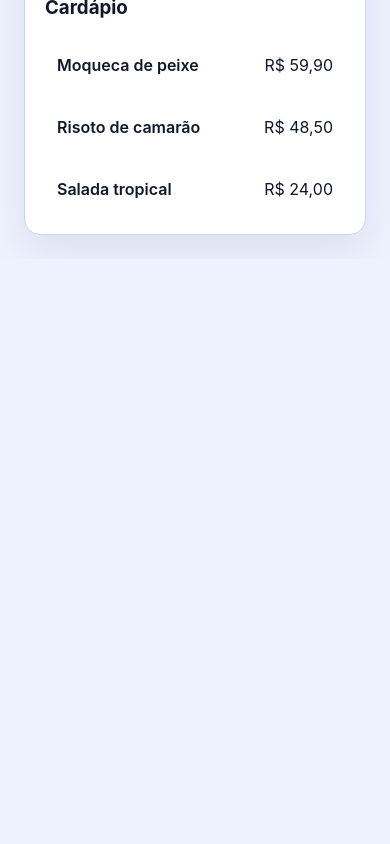
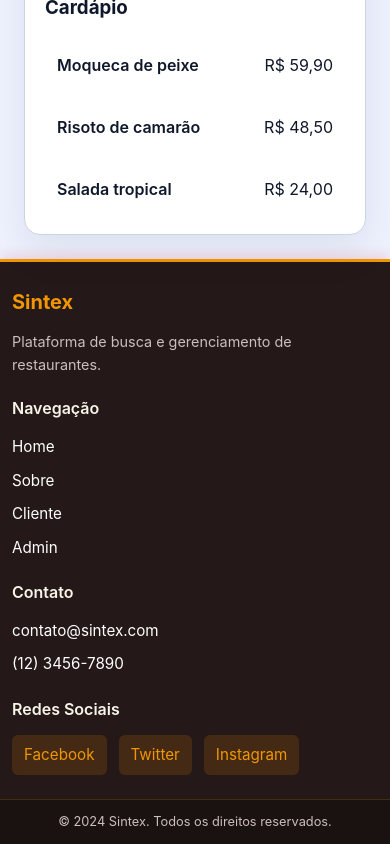
Before and after one commit to layannesousa2025/Sintex, a React (Vite) app in the folder sintex/sintex/: page / in a window 390 px wide. Shown: the part 2375-3219 px from the top of the page. Before the commit the page ends 2634 px from the top, so only its background shows below. Built offline with nearby package versions, Linux system fonts and the light colour scheme.

Commit message:
Layanne: adicionei o Footer

```diff
--- a/sintex/sintex/src/App.jsx
+++ b/sintex/sintex/src/App.jsx
@@ -6,6 +6,7 @@ import Client from "./Pages/Client/Client";
 import Menu from "./Componentes/Menu/Menu";
 import LayoutMenu from "./Pages/LayoutMenu/LayoutMenu";
 import PaginaDeErro from "./PaginaDeErro/paginaderro";
+import Footer from "./Componentes/Footer/Footer";
 export default function App() {
   return (
     <>
@@ -17,10 +18,10 @@ export default function App() {
         </Route>
 
         <Route path="admin" element={<Admin />} />
-        <Route path="/about" element={<About />} />
+        <Route path="about" element={<About />} />
         <Route path="*" element={<PaginaDeErro />} />
       </Routes>
-
+      <Footer />
     </>
   )
 }
--- /dev/null
+++ b/sintex/sintex/src/Componentes/Footer/Footer.css
@@ -0,0 +1,125 @@
+.footer {
+    width: 100%;
+    background: #251819;
+    color: #ffffff;
+    border-top: 3px solid #F19601;
+    box-shadow: 0 -4px 12px rgba(226, 30, 38, 0.15);
+}
+
+.footerContent {
+    display: grid;
+    grid-template-columns: repeat(auto-fit, minmax(220px, 1fr));
+    gap: 32px;
+    padding: 40px 24px;
+    max-width: 1200px;
+    margin: 0 auto;
+}
+
+.footerSection {
+    display: flex;
+    flex-direction: column;
+    gap: 12px;
+}
+
+.footerSection h3 {
+    font-size: 1.5rem;
+    font-weight: 700;
+    margin: 0;
+    color: #F19601;
+}
+
+.footerSection h4 {
+    font-size: 1rem;
+    font-weight: 600;
+    margin: 0;
+    color: #f8f5e8;
+}
+
+.footerSection p {
+    margin: 0;
+    font-size: 0.9rem;
+    line-height: 1.6;
+    color: #ccbebe;
+}
+
+.footerSection ul {
+    list-style: none;
+    padding: 0;
+    margin: 0;
+    display: flex;
+    flex-direction: column;
+    gap: 8px;
+}
+
+.footerSection a {
+    color: #ffffff;
+    text-decoration: none;
+    font-size: 0.95rem;
+    transition: color 0.18s ease, transform 0.18s ease;
+    width: fit-content;
+}
+
+.footerSection a:hover {
+    color: #F19601;
+    transform: translateX(4px);
+}
+
+.socialLinks {
+    display: flex;
+    gap: 12px;
+}
+
+.socialLinks a {
+    display: inline-flex;
+    align-items: center;
+    justify-content: center;
+    padding: 8px 12px;
+    background: rgba(241, 150, 1, 0.15);
+    border-radius: 6px;
+    color: #F19601;
+    transition: background 0.18s ease, color 0.18s ease, transform 0.18s ease;
+}
+
+.socialLinks a:hover {
+    background: #F19601;
+    color: #251819;
+    transform: translateY(-2px);
+}
+
+.footerBottom {
+    text-align: center;
+    padding: 16px 24px;
+    border-top: 1px solid rgba(241, 150, 1, 0.2);
+    font-size: 0.85rem;
+    color: #ccbebe;
+    background: rgba(0, 0, 0, 0.3);
+}
+
+.footerBottom p {
+    margin: 0;
+}
+
+@media (max-width: 768px) {
+    .footerContent {
+        grid-template-columns: repeat(2, 1fr);
+        gap: 24px;
+        padding: 32px 16px;
+    }
+
+    .footerSection h3 {
+        font-size: 1.25rem;
+    }
+
+    .footerBottom {
+        font-size: 0.8rem;
+        padding: 12px 16px;
+    }
+}
+
+@media (max-width: 480px) {
+    .footerContent {
+        grid-template-columns: 1fr;
+        gap: 20px;
+        padding: 24px 12px;
+    }
+}
--- /dev/null
+++ b/sintex/sintex/src/Componentes/Footer/Footer.jsx
@@ -0,0 +1,46 @@
+import { Link } from 'react-router-dom';
+import './Footer.css';
+
+export default function Footer() {
+    return (
+        <footer className="footer">
+            <div className="footerContent">
+                <div className="footerSection">
+                    <h3>Sintex</h3>
+                    <p>Plataforma de busca e gerenciamento de restaurantes.</p>
+                </div>
+
+                <div className="footerSection">
+                    <h4>Navegação</h4>
+                    <ul>
+                        <li><Link to="/">Home</Link></li>
+                        <li><Link to="/about">Sobre</Link></li>
+                        <li><Link to="/client">Cliente</Link></li>
+                        <li><Link to="/admin">Admin</Link></li>
+                    </ul>
+                </div>
+
+                <div className="footerSection">
+                    <h4>Contato</h4>
+                    <ul>
+                        <li><a href="mailto:contato@sintex.com">contato@sintex.com</a></li>
+                        <li><a href="tel:+55-1234-5678">(12) 3456-7890</a></li>
+                    </ul>
+                </div>
+
+                <div className="footerSection">
+                    <h4>Redes Sociais</h4>
+                    <div className="socialLinks">
+                        <a href="#" target="_blank" rel="noopener noreferrer">Facebook</a>
+                        <a href="#" target="_blank" rel="noopener noreferrer">Twitter</a>
+                        <a href="#" target="_blank" rel="noopener noreferrer">Instagram</a>
+                    </div>
+                </div>
+            </div>
+
+            <div className="footerBottom">
+                <p>© 2024 Sintex. Todos os direitos reservados.</p>
+            </div>
+        </footer>
+    );
+}
--- /dev/null
+++ b/sintex/sintex/src/Pages/About/About.css
@@ -0,0 +1,156 @@
+.about-container {
+  min-height: 100vh;
+  background-color: #f4f6f8;
+  display: flex;
+  flex-direction: column;
+  align-items: center;
+  padding: 40px 20px;
+  font-family: Arial, Helvetica, sans-serif;
+}
+
+.about-header {
+  text-align: center;
+  margin-bottom: 30px;
+}
+
+.about-header h1 {
+  color: #1e293b;
+  font-size: 2.5rem;
+}
+
+.about-header p {
+  color: #475569;
+  font-size: 1.1rem;
+}
+
+.about-content {
+  max-width: 800px;
+  background: #ffffff;
+  padding: 30px;
+  border-radius: 10px;
+  box-shadow: 0 4px 10px rgba(0, 0, 0, 0.1);
+}
+
+.about-content h2 {
+  color: #0f172a;
+  margin-top: 20px;
+}
+
+.about-content p {
+  color: #334155;
+  line-height: 1.6;
+}
+
+.about-footer {
+  margin-top: 30px;
+}
+
+.btn-home {
+  text-decoration: none;
+  background-color: #2563eb;
+  color: #ffffff;
+  padding: 10px 20px;
+  border-radius: 6px;
+  transition: background-color 0.3s;
+}
+
+.btn-home:hover {
+  background-color: #1d4ed8;
+}
+
+.developers-section {
+  max-width: 1000px;
+  width: 100%;
+  margin-top: 50px;
+  padding: 40px 20px;
+  background: #ffffff;
+  border-radius: 10px;
+  box-shadow: 0 4px 10px rgba(0, 0, 0, 0.1);
+}
+
+.developers-section h2 {
+  text-align: center;
+  color: #0f172a;
+  font-size: 2rem;
+  margin-bottom: 10px;
+}
+
+.developers-subtitle {
+  text-align: center;
+  color: #475569;
+  font-size: 1rem;
+  margin-bottom: 30px;
+}
+
+.developers-grid {
+  display: grid;
+  grid-template-columns: repeat(auto-fit, minmax(280px, 1fr));
+  gap: 24px;
+  margin-top: 30px;
+}
+
+.developer-card {
+  display: flex;
+  flex-direction: column;
+  align-items: center;
+  padding: 30px 20px;
+  background: linear-gradient(135deg, #f8f5e8 0%, #ffffff 100%);
+  border: 2px solid #F19601;
+  border-radius: 12px;
+  text-decoration: none;
+  color: inherit;
+  transition: all 0.3s ease;
+  cursor: pointer;
+}
+
+.developer-card:hover {
+  transform: translateY(-8px);
+  box-shadow: 0 12px 24px rgba(241, 150, 1, 0.2);
+  border-color: #E21E26;
+  background: linear-gradient(135deg, #fff5e6 0%, #ffffff 100%);
+}
+
+.developer-icon {
+  font-size: 3rem;
+  margin-bottom: 15px;
+}
+
+.developer-card h3 {
+  color: #0f172a;
+  font-size: 1.2rem;
+  margin: 0 0 5px 0;
+}
+
+.developer-card p {
+  color: #475569;
+  font-size: 0.9rem;
+  margin: 0 0 15px 0;
+  font-weight: 500;
+}
+
+.github-link {
+  color: #F19601;
+  font-weight: 600;
+  font-size: 0.95rem;
+  transition: color 0.3s ease;
+}
+
+.developer-card:hover .github-link {
+  color: #E21E26;
+}
+
+@media (max-width: 768px) {
+  .developers-section {
+    margin-top: 30px;
+    padding: 30px 15px;
+  }
+
+  .developers-grid {
+    grid-template-columns: 1fr;
+    gap: 20px;
+  }
+
+  .developers-section h2 {
+    font-size: 1.5rem;
+  }
+}
--- a/sintex/sintex/src/Pages/About/About.jsx
+++ b/sintex/sintex/src/Pages/About/About.jsx
@@ -1,7 +1,62 @@
+import { Link } from 'react-router-dom';
+import './About.css';
+
 export default function About() {
   return (
-    <div className="App">
-      <h1>About Sintex</h1>
+    <div className="about-container">
+      <header className="about-header">
+        <h1>About Sintex</h1>
+        <p>Sistema Integrado de Tecnologia e Experiência</p>
+      </header>
+
+      <section className="about-content">
+        <h2>Quem somos</h2>
+        <p>
+          O <strong>Sintex</strong> é um projeto desenvolvido com o objetivo de
+          integrar tecnologia, inovação e praticidade, oferecendo soluções
+          digitais modernas e acessíveis.
+        </p>
+
+        <h2>Missão</h2>
+        <p>
+          Nossa missão é criar aplicações eficientes, intuitivas e seguras,
+          contribuindo para o aprendizado e o desenvolvimento tecnológico.
+        </p>
+
+        <h2>Visão</h2>
+        <p>
+          Ser um projeto de referência em organização, usabilidade e boas
+          práticas de desenvolvimento.
+        </p>
+      </section>
+
+      <section className="developers-section">
+        <h2>Desenvolvedores</h2>
+        <p className="developers-subtitle">Conheça a equipe por trás do Sintex</p>
+
+        <div className="developers-grid">
+          <a href="https://github.com" target="_blank" rel="noopener noreferrer" className="developer-card">
+            <div className="developer-icon">👨‍💻</div>
+            <h3>Desenvolvedor 1</h3>
+            <p>Frontend Developer</p>
+            <span className="github-link">GitHub Profile →</span>
+          </a>
+
+          <a href="https://github.com" target="_blank" rel="noopener noreferrer" className="developer-card">
+            <div className="developer-icon">👩‍💻</div>
+            <h3>Desenvolvedor 2</h3>
+            <p>Backend Developer</p>
+            <span className="github-link">GitHub Profile →</span>
+          </a>
+
+          <a href="https://github.com" target="_blank" rel="noopener noreferrer" className="developer-card">
+            <div className="developer-icon">👨‍💻</div>
+            <h3>Desenvolvedor 3</h3>
+            <p>Full Stack Developer</p>
+            <span className="github-link">GitHub Profile →</span>
+          </a>
+        </div>
+      </section>
     </div>
-  )
+  );
 }
```
Also changed, not shown: sintex/sintex/src/Pages/LayoutMenu/LayoutMenu.jsx (line endings or trailing spaces).
